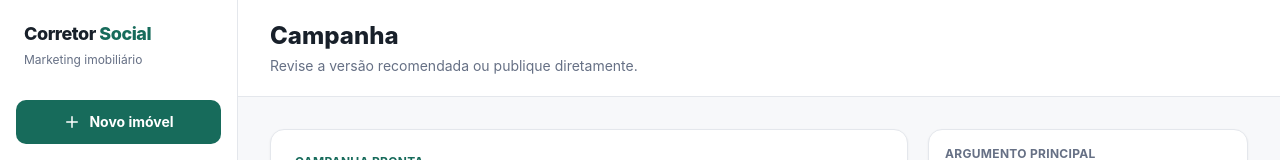
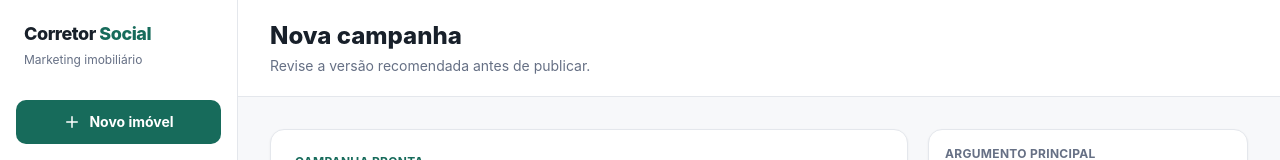
Before and after one commit to vinisaraiva/corretorsocial, a Next.js app: page /campanhas/nova in a window 1280 px wide. Shown: the top 160 px of the page. Built offline with nearby package versions, Linux system fonts and the light colour scheme.

Commit message:
feat: add new campaign route

```diff
--- /dev/null
+++ b/app/campanhas/nova/page.tsx
@@ -0,0 +1,19 @@
+import { AppShell } from "@/components/app-shell";
+import { CampaignBuilder } from "@/components/campaign-builder";
+
+export default async function NewCampaignPage({
+  searchParams,
+}: {
+  searchParams: Promise<{ imovel?: string }>;
+}) {
+  const params = await searchParams;
+
+  return (
+    <AppShell
+      title="Nova campanha"
+      description="Revise a versão recomendada antes de publicar."
+    >
+      <CampaignBuilder propertyId={params.imovel} />
+    </AppShell>
+  );
+}
```
